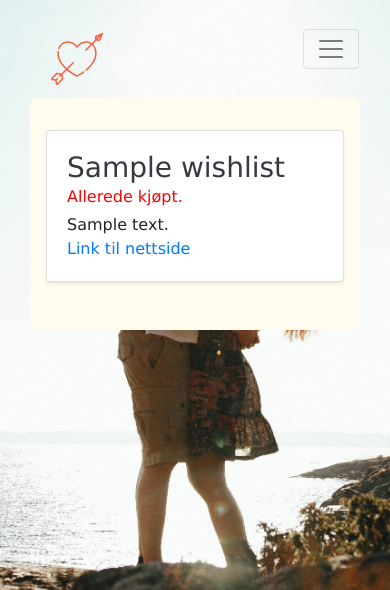
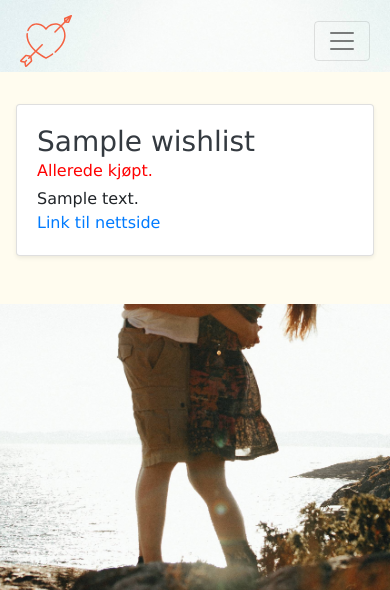
Before and after one commit to hafager/wedding-app, a Django app: page /wishlist in a window 390 px wide. Shown: the top 590 px of the page. Run offline with Django 3.2, Linux system fonts and the light colour scheme; tables that the repository leaves empty hold one stand-in row (values such as "Sample post"); grey boxes marked "Sample" are stand-in pictures; some libraries are stand-ins or nearby versions.

Commit message:
Fixed main-text on mobile. And navbar on mobile. CLeaned some code.

```diff
--- a/mainsite/static/mainsite/style.css
+++ b/mainsite/static/mainsite/style.css
@@ -60,14 +60,16 @@ justify-content: space-between;
     color: white;
 }
 .wedding-post {
-    margin-bottom: 20px
+    margin-bottom: 0px;
 }
 .wedding-post-img {
-    width: 80%;
+    width: 70%;
 }
 .wishlist-img {
     width: 300px;
+    height: 300px;
     object-fit: contain;
+    padding-right: 2em;
 }
 .wish-already-bought {
     color: red;
@@ -141,6 +143,22 @@ body {
     -webkit-background-size: cover;
     font-family: "Verdana", Geneva, sans-serif;
   }
+  .navbar {
+    padding: 0;
+    margin
+  }
+  .navbar-toggler {
+    margin-right: 20px;
+    margin-top: 10px;
+  }
+  .navbar-brand {
+    margin-top: 10px;
+  }
+  .navbar-nav {
+    background-color: white;
+    opacity: 0.8;
+    text-align: center;
+  }
   .bottom-brand {
     display: block;
   }
@@ -164,5 +182,10 @@ body {
   }
   .text-main {
     padding: 1em;
+    border-radius: 0em;
+  }
+  .container-fluid {
+    padding-right: 0px;
+    padding-left: 0px;
   }
 }
--- a/mainsite/templates/mainsite/wishlist.html
+++ b/mainsite/templates/mainsite/wishlist.html
@@ -24,7 +24,7 @@
                             <p class="card-text mb-auto">{{ wish.text|safe }}</p>
                             <a href="{{ wish.url }}">Link til nettside</a>
                         </div>
-                        <img class="bd-placeholder-img card-img-right flex-auto d-none d-lg-block wishlist-img" src="{{ wish.picture_url }}" alt="Bryllupønske">
+                        <img class="flex-auto d-none d-lg-block wishlist-img" src="{{ wish.picture_url }}" alt="Bryllupønske">
                     </div>
                 </div>
         {% endfor %}
```
